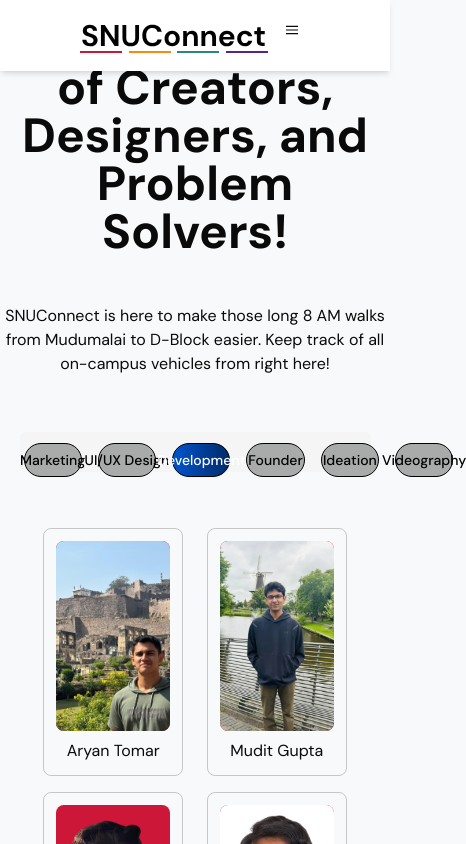
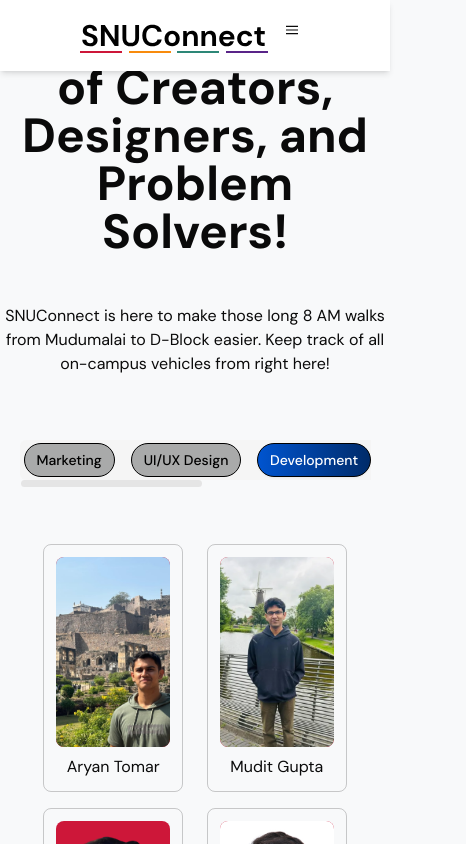
Before and after one commit to thearyanthegr8/snuconnect_frontend, a Next.js app: page /about in a window 390 px wide. Shown: the top 844 px of the page, 466 px wide, since content can reach past the window. Built offline with nearby package versions, Linux system fonts and the light colour scheme.

Commit message:
added scrollbar for about page

```diff
--- a/package.json
+++ b/package.json
@@ -23,6 +23,7 @@
     "@radix-ui/react-dialog": "^1.0.5",
     "@radix-ui/react-dropdown-menu": "^2.0.6",
     "@radix-ui/react-label": "^2.0.2",
+    "@radix-ui/react-scroll-area": "^1.1.0",
     "@radix-ui/react-slot": "^1.0.2",
     "@radix-ui/react-tabs": "^1.1.0",
     "@radix-ui/react-tooltip": "^1.0.7",
@@ -50,6 +51,7 @@
     "@types/react-dom": "^18",
     "eslint": "^8",
     "eslint-config-next": "14.2.3",
+    "mini-css-extract-plugin": "^2.9.1",
     "postcss": "^8",
     "prisma": "^5.14.0",
     "tailwindcss": "^3.4.1",
--- a/src/app/about/page.tsx
+++ b/src/app/about/page.tsx
@@ -3,6 +3,7 @@
 import { Metadata } from "next";
 import Image from "next/image";
 import logo from "../../../public/images/logo-white.svg";
+import { ScrollArea, ScrollBar } from "@/components/ui/scroll-area";
 
 export const metadata: Metadata = {
   title: "About Us - SNU Connect",
@@ -23,44 +24,47 @@
           D-Block easier. Keep track of all on-campus vehicles from right here!
         </div>
         <Tabs className="mt-8 w-[90%]" defaultValue="dev">
-          <TabsList className="w-full justify-evenly gap-4">
+          <ScrollArea>
+            <TabsList className="my-2 w-full justify-evenly gap-4">
               <TabsTrigger
-              className="mt-4 lg:text-lg rounded-full bg-[#A9AAAA] text-black w-[17%] border border-black data-[state=active]:bg-gradient-to-r data-[state=active]:from-[#0054CF] data-[state=active]:to-[#002B69] data-[state=active]:text-white"
+                className="lg:text-lg rounded-full bg-[#A9AAAA] text-black w-[17%] border border-black data-[state=active]:bg-gradient-to-r data-[state=active]:from-[#0054CF] data-[state=active]:to-[#002B69] data-[state=active]:text-white"
                 value="marketing"
               >
                 Marketing
               </TabsTrigger>
               <TabsTrigger
-              className="mt-4 lg:text-lg rounded-full bg-[#A9AAAA] text-black w-[17%] border border-black data-[state=active]:bg-gradient-to-r data-[state=active]:from-[#0054CF] data-[state=active]:to-[#002B69] data-[state=active]:text-white"
+                className="lg:text-lg rounded-full bg-[#A9AAAA] text-black w-[17%] border border-black data-[state=active]:bg-gradient-to-r data-[state=active]:from-[#0054CF] data-[state=active]:to-[#002B69] data-[state=active]:text-white"
                 value="des"
               >
                 UI/UX Design
               </TabsTrigger>
               <TabsTrigger
-              className="mt-4 lg:text-lg rounded-full bg-[#A9AAAA] text-black w-[17%] border border-black data-[state=active]:bg-gradient-to-r data-[state=active]:from-[#0054CF] data-[state=active]:to-[#002B69] data-[state=active]:text-white"
+                className="lg:text-lg rounded-full bg-[#A9AAAA] text-black w-[17%] border border-black data-[state=active]:bg-gradient-to-r data-[state=active]:from-[#0054CF] data-[state=active]:to-[#002B69] data-[state=active]:text-white"
                 value="dev"
               >
                 Development
               </TabsTrigger>
               <TabsTrigger
-              className="mt-4 lg:text-lg rounded-full bg-[#A9AAAA] text-black w-[17%] border border-black data-[state=active]:bg-gradient-to-r data-[state=active]:from-[#0054CF] data-[state=active]:to-[#002B69] data-[state=active]:text-white"
+                className="lg:text-lg rounded-full bg-[#A9AAAA] text-black w-[17%] border border-black data-[state=active]:bg-gradient-to-r data-[state=active]:from-[#0054CF] data-[state=active]:to-[#002B69] data-[state=active]:text-white"
                 value="founder"
               >
                 Founder
               </TabsTrigger>
               <TabsTrigger
-              className="mt-4 lg:text-lg rounded-full bg-[#A9AAAA] text-black w-[17%] border border-black data-[state=active]:bg-gradient-to-r data-[state=active]:from-[#0054CF] data-[state=active]:to-[#002B69] data-[state=active]:text-white"
+                className="lg:text-lg rounded-full bg-[#A9AAAA] text-black w-[17%] border border-black data-[state=active]:bg-gradient-to-r data-[state=active]:from-[#0054CF] data-[state=active]:to-[#002B69] data-[state=active]:text-white"
                 value="ideation"
               >
                 Ideation
               </TabsTrigger>
               <TabsTrigger
-              className="mt-4 lg:text-lg rounded-full bg-[#A9AAAA] text-black w-[17%] border border-black data-[state=active]:bg-gradient-to-r data-[state=active]:from-[#0054CF] data-[state=active]:to-[#002B69] data-[state=active]:text-white"
+                className="lg:text-lg rounded-full bg-[#A9AAAA] text-black w-[17%] border border-black data-[state=active]:bg-gradient-to-r data-[state=active]:from-[#0054CF] data-[state=active]:to-[#002B69] data-[state=active]:text-white"
                 value="videography"
               >
                 Videography
               </TabsTrigger>
             </TabsList>
+            <ScrollBar orientation="horizontal" forceMount />
+          </ScrollArea>
           <TabsContent
             value="marketing"
             className="w-full flex justify-evenly mt-8 flex-wrap"
--- /dev/null
+++ b/src/components/ui/scroll-area.tsx
@@ -0,0 +1,48 @@
+"use client"
+
+import * as React from "react"
+import * as ScrollAreaPrimitive from "@radix-ui/react-scroll-area"
+
+import { cn } from "@/lib/utils"
+
+const ScrollArea = React.forwardRef<
+  React.ElementRef<typeof ScrollAreaPrimitive.Root>,
+  React.ComponentPropsWithoutRef<typeof ScrollAreaPrimitive.Root>
+>(({ className, children, ...props }, ref) => (
+  <ScrollAreaPrimitive.Root
+    ref={ref}
+    className={cn("relative overflow-hidden", className)}
+    {...props}
+  >
+    <ScrollAreaPrimitive.Viewport className="h-full w-full rounded-[inherit]">
+      {children}
+    </ScrollAreaPrimitive.Viewport>
+    <ScrollBar />
+    <ScrollAreaPrimitive.Corner />
+  </ScrollAreaPrimitive.Root>
+))
+ScrollArea.displayName = ScrollAreaPrimitive.Root.displayName
+
+const ScrollBar = React.forwardRef<
+  React.ElementRef<typeof ScrollAreaPrimitive.ScrollAreaScrollbar>,
+  React.ComponentPropsWithoutRef<typeof ScrollAreaPrimitive.ScrollAreaScrollbar>
+>(({ className, orientation = "vertical", ...props }, ref) => (
+  <ScrollAreaPrimitive.ScrollAreaScrollbar
+    ref={ref}
+    orientation={orientation}
+    className={cn(
+      "flex touch-none select-none transition-colors",
+      orientation === "vertical" &&
+        "h-full w-2.5 border-l border-l-transparent p-[1px]",
+      orientation === "horizontal" &&
+        "h-2.5 flex-col border-t border-t-transparent p-[1px]",
+      className
+    )}
+    {...props}
+  >
+    <ScrollAreaPrimitive.ScrollAreaThumb className="relative flex-1 rounded-full bg-border" />
+  </ScrollAreaPrimitive.ScrollAreaScrollbar>
+))
+ScrollBar.displayName = ScrollAreaPrimitive.ScrollAreaScrollbar.displayName
+
+export { ScrollArea, ScrollBar }
```
Also changed, not shown: 1 other file (tests, documents, lock files or other folders). Lines whose indentation alone changed are shown as unchanged.
